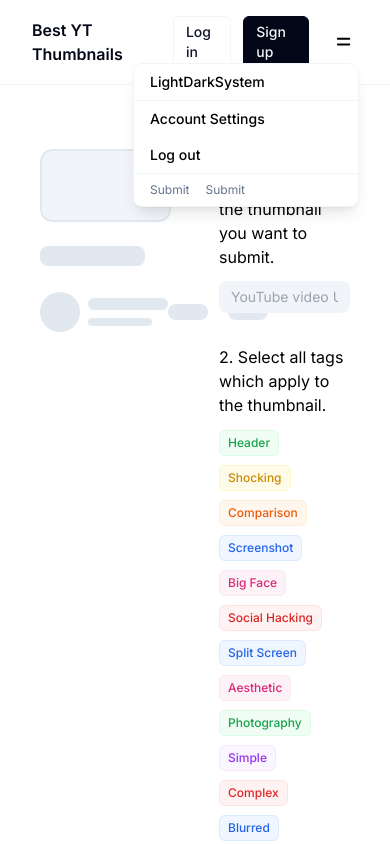
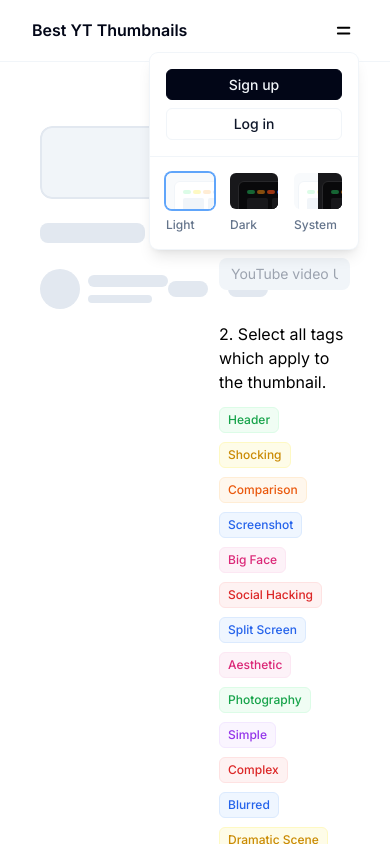
Before and after one commit to themaxboucher/best-yt-thumbnails, a Next.js app: page /submit in a window 390 px wide. Both pictures are taken after a click on the button 343 px from the left and 41 px from the top of the page. Shown: the top 844 px of the page. Built offline with nearby package versions, Linux system fonts and the light colour scheme; no server answers.

Commit message:
feat: develop nav menu

```diff
--- a/components/layout/navbar.js
+++ b/components/layout/navbar.js
@@ -1,6 +1,4 @@
 import Link from "next/link";
-import Button from "../ui/button";
-import ButtonGroup from "../ui/button-group";
 import NavMenu from "../nav-menu";
 
 export default function Navbar() {
@@ -11,12 +9,6 @@ export default function Navbar() {
           <div className="font-semibold text-slate-950">Best YT Thumbnails</div>
         </Link>
         <div className="flex justify-center items-center gap-5">
-          <ButtonGroup>
-            <Button path="/auth/login" secondary>
-              Log in
-            </Button>
-            <Button path="/auth/join">Sign up</Button>
-          </ButtonGroup>
           <NavMenu />
         </div>
       </div>
--- a/components/nav-menu.js
+++ b/components/nav-menu.js
@@ -4,9 +4,125 @@ import { Menu, Transition } from "@headlessui/react";
 import Link from "next/link";
 import { Fragment } from "react";
 import { HiMenuAlt4 } from "react-icons/hi";
+import { FaBookmark, FaFire, FaYoutube } from "react-icons/fa6";
+import Button from "./ui/button";
+import { auth } from "@/data/firebase";
+import { useAuthState } from "react-firebase-hooks/auth";
+import Image from "next/image";
+import getFirstLetter from "@/helper-functions/getFirstLetter";
+import ButtonGroup from "./ui/button-group";
+import ThemeSelect from "./theme-select";
 
 export default function NavMenu() {
+  const [user] = useAuthState(auth);
+
   return (
+    <>
+      {user ? (
+        <Menu as="div" className="relative">
+          <Menu.Button className="cursor-pointer size-8 rounded-full relative overflow-hidden bg-slate-100">
+            {user.photoURL ? (
+              <Image src={user.photoURL} alt={user.displayName} fill />
+            ) : (
+              <div className="text-slate-500 text-sm font-semibold">
+                {getFirstLetter(user.displayName)}
+              </div>
+            )}
+          </Menu.Button>
+          <Transition
+            as={Fragment}
+            enter="transition ease-out duration-100"
+            enterFrom="transform opacity-0 scale-95"
+            enterTo="transform opacity-100 scale-100"
+            leave="transition ease-in duration-75"
+            leaveFrom="transform opacity-100 scale-100"
+            leaveTo="transform opacity-0 scale-95"
+          >
+            <Menu.Items className="absolute z-20 right-0 mt-2 w-52 origin-top-right rounded-lg bg-white shadow-lg flex flex-col justify-start items-stretch text-sm font-medium divide-y divide-slate-100 ring-1 ring-slate-100 focus:outline-none">
+              <div href="/account" className="p-4">
+                <p className="text-sm text-slate-950 font-medium truncate">
+                  {user.displayName}
+                </p>
+                <p className="text-xs text-slate-500 truncate">{user.email}</p>
+              </div>
+              <div className="p-2 flex flex-col text-slate-800">
+                <Menu.Item className="p-2 rounded-lg">
+                  {({ active }) => (
+                    <Link
+                      className={`${
+                        active && "bg-slate-50"
+                      } flex gap-2 items-center`}
+                      href="/account"
+                    >
+                      <FaFire className="size-3" />
+                      <span>Favorites</span>
+                    </Link>
+                  )}
+                </Menu.Item>
+                <Menu.Item className="p-2 rounded-lg">
+                  {({ active }) => (
+                    <Link
+                      className={`${
+                        active && "bg-slate-50"
+                      } flex gap-2 items-center`}
+                      href="/account"
+                    >
+                      <FaBookmark className="size-3" />
+                      <span>Collections</span>
+                    </Link>
+                  )}
+                </Menu.Item>
+                <Menu.Item className="p-2 rounded-lg">
+                  {({ active }) => (
+                    <Link
+                      className={`${
+                        active && "bg-slate-50"
+                      } flex gap-2 items-center`}
+                      href="/submit"
+                    >
+                      <FaYoutube className="size-[0.8rem]" />
+                      <span>Submit</span>
+                    </Link>
+                  )}
+                </Menu.Item>
+              </div>
+              <ThemeSelect />
+              <div className="p-2 flex flex-col text-slate-500">
+                <Menu.Item className="p-2 rounded-lg">
+                  {({ active }) => (
+                    <Link
+                      className={`${active && "bg-slate-50"}`}
+                      href="/account"
+                    >
+                      Settings
+                    </Link>
+                  )}
+                </Menu.Item>
+                <Menu.Item className="p-2 rounded-lg">
+                  {({ active }) => (
+                    <a
+                      className={`${active && "bg-slate-50"}`}
+                      href="/account-settings"
+                    >
+                      Log out
+                    </a>
+                  )}
+                </Menu.Item>
+              </div>
+            </Menu.Items>
+          </Transition>
+        </Menu>
+      ) : (
+        <>
+          <div className="hidden lg:block">
+            <ButtonGroup>
+              <Button path="/auth/login" secondary>
+                Log in
+              </Button>
+              <Button path="/auth/join">Sign up</Button>
+            </ButtonGroup>
+          </div>
+          <div className="lg:hidden">
             <Menu as="div" className="relative">
               <Menu.Button className="cursor-pointer p-[0.3rem] bg-white rounded-lg hover:bg-slate-100 ease-out duration-300 flex justify-center items-center">
                 <HiMenuAlt4 className="size-[1.2rem]" />
@@ -20,38 +136,20 @@ export default function NavMenu() {
                 leaveFrom="transform opacity-100 scale-100"
                 leaveTo="transform opacity-0 scale-95"
               >
-        <Menu.Items className="absolute z-20 right-0 mt-2 w-56 origin-top-right rounded-lg bg-white shadow-lg flex flex-col justify-start items-stretch text-sm font-medium ring-1 ring-slate-100 focus:outline-none">
-          <div className="border-b border-slate-100 px-4 py-2">
-            <span>Light</span>
-            <span>Dark</span>
-            <span>System</span>
+                <Menu.Items className="absolute z-20 right-0 mt-2 w-52 origin-top-right rounded-lg bg-white shadow-lg flex flex-col justify-start items-stretch text-sm font-medium divide-y divide-slate-100 ring-1 ring-slate-100 focus:outline-none">
+                  <div className="p-4 space-y-2">
+                    <Button path="/auth/join">Sign up</Button>
+                    <Button path="/auth/login" secondary>
+                      Log in
+                    </Button>
                   </div>
-          <Menu.Item className="px-4 py-2 rounded-lg">
-            {({ active }) => (
-              <a
-                className={`${active && "bg-slate-50"}`}
-                href="/account"
-              >
-                Account Settings
-              </a>
-            )}
-          </Menu.Item>
-          <Menu.Item className="px-4 py-2 rounded-lg">
-            {({ active }) => (
-              <a
-                className={`${active && "bg-slate-50"}`}
-                href="/account-settings"
-              >
-                Log out
-              </a>
-            )}
-          </Menu.Item>
-          <div className="border-t border-slate-100 px-4 py-2 flex justify-start items-center gap-4 text-xs text-slate-500 font-normal">
-            <Link href="/submit">Submit</Link>
-            <Link href="/submit">Submit</Link>
-          </div>
+                  <ThemeSelect />
                 </Menu.Items>
               </Transition>
             </Menu>
+          </div>
+        </>
+      )}
+    </>
   );
 }
--- /dev/null
+++ b/components/theme-option.js
@@ -0,0 +1,79 @@
+export default function ThemeOption({ setting }) {
+  const currentTheme = "Light";
+  return (
+    <button className="group flex flex-col gap-2">
+      <div
+        className={`overflow-hidden w-12 h-9 rounded-md group-focus:ring-2 group-focus:ring-blue-400 ${
+          currentTheme === setting && "ring-2 ring-blue-400"
+        }`}
+      >
+        {setting === "Light" && (
+          <div className="bg-slate-50 relative size-full">
+            <div className="bg-white border border-slate-100 w-14 h-10 rounded-md absolute top-2 left-2 p-2 flex flex-col gap-1">
+              <div className="flex justify-start items-center gap-[0.15rem] overflow-hidden">
+                <div className="h-1 w-5 rounded-sm bg-green-100"></div>
+                <div className="h-1 w-5 rounded-sm bg-yellow-100"></div>
+                <div className="h-1 w-5 rounded-sm bg-orange-100"></div>
+                <div className="h-1 w-5 rounded-sm bg-blue-100"></div>
+              </div>
+              <div className="flex gap-1 overflow-hidden">
+                <div className="aspect-video object-cover h-3 bg-slate-100 rounded-sm"></div>
+                <div className="aspect-video object-cover h-3 bg-slate-100 rounded-sm"></div>
+              </div>
+            </div>
+          </div>
+        )}
+
+        {setting === "Dark" && (
+          <div className="bg-zinc-900 relative size-full">
+            <div className="bg-zinc-950 border border-zinc-800 w-14 h-10 rounded-md absolute top-2 left-2 p-2 flex flex-col gap-1">
+              <div className="flex justify-start items-center gap-[0.15rem] overflow-hidden">
+                <div className="h-1 w-5 rounded-sm bg-green-800"></div>
+                <div className="h-1 w-5 rounded-sm bg-yellow-800"></div>
+                <div className="h-1 w-5 rounded-sm bg-orange-800"></div>
+                <div className="h-1 w-5 rounded-sm bg-blue-800"></div>
+              </div>
+              <div className="flex gap-1 overflow-hidden">
+                <div className="aspect-video object-cover h-3 bg-zinc-900 rounded-sm"></div>
+                <div className="aspect-video object-cover h-3 bg-zinc-900 rounded-sm"></div>
+              </div>
+            </div>
+          </div>
+        )}
+        {setting === "System" && (
+          <div className="relative overflow-hidden size-full flex">
+            <div className="bg-slate-50 w-1/2 h-full relative">
+              <div className="bg-white border border-slate-100 w-14 h-10 rounded-md absolute top-2 left-1 p-2 flex flex-col gap-1">
+                <div className="flex justify-start items-center gap-[0.15rem] overflow-hidden">
+                  <div className="h-1 w-5 rounded-sm bg-green-100"></div>
+                  <div className="h-1 w-5 rounded-sm bg-yellow-100"></div>
+                  <div className="h-1 w-5 rounded-sm bg-orange-100"></div>
+                  <div className="h-1 w-5 rounded-sm bg-blue-100"></div>
+                </div>
+                <div className="flex gap-1 overflow-hidden">
+                  <div className="aspect-video object-cover h-3 bg-slate-100 rounded-sm"></div>
+                  <div className="aspect-video object-cover h-3 bg-slate-100 rounded-sm"></div>
+                </div>
+              </div>
+            </div>
+            <div className="bg-zinc-900 w-1/2 h-full relative">
+              <div className="bg-zinc-950 border border-zinc-800 w-14 h-10 rounded-md absolute top-2 left-1 p-2 flex flex-col gap-1">
+                <div className="flex justify-start items-center gap-[0.15rem] overflow-hidden">
+                  <div className="h-1 w-5 rounded-sm bg-green-800"></div>
+                  <div className="h-1 w-5 rounded-sm bg-yellow-800"></div>
+                  <div className="h-1 w-5 rounded-sm bg-orange-800"></div>
+                  <div className="h-1 w-5 rounded-sm bg-blue-800"></div>
+                </div>
+                <div className="flex gap-1 overflow-hidden">
+                  <div className="aspect-video object-cover h-3 bg-zinc-900 rounded-sm"></div>
+                  <div className="aspect-video object-cover h-3 bg-zinc-900 rounded-sm"></div>
+                </div>
+              </div>
+            </div>
+          </div>
+        )}
+      </div>
+      <span className="text-xs text-slate-500">{setting}</span>
+    </button>
+  );
+}
--- /dev/null
+++ b/components/theme-select.js
@@ -0,0 +1,11 @@
+import ThemeOption from "./theme-option";
+
+export default function ThemeSelect() {
+  return (
+    <div className="p-4 flex gap-4">
+      <ThemeOption setting="Light" />
+      <ThemeOption setting="Dark" />
+      <ThemeOption setting="System" />
+    </div>
+  );
+}
--- /dev/null
+++ b/helper-functions/getFirstLetter.js
@@ -0,0 +1,9 @@
+export default function getFirstLetter(string) {
+  // Check if the input is not empty
+  if (string.length === 0) {
+    return "";
+  }
+
+  // Get the first letter and capitalize it
+  return string.charAt(0).toUpperCase();
+}
```
Lines whose indentation alone changed are shown as unchanged.
